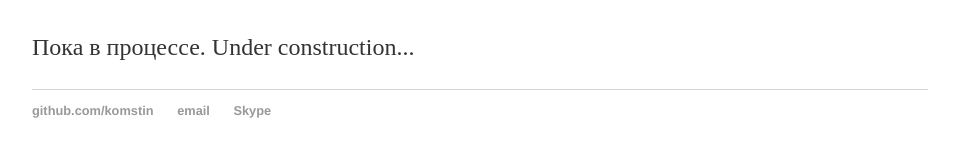
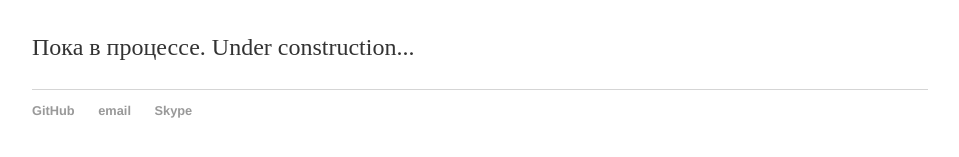
Before and after one commit to komstin/komstin.github.io, a Jekyll site: the page built from index.html, in a window 1280 px wide. Shown: the part 166-323 px from the top of the page, without its empty margins (160-1119 px from the left). Built offline with Jekyll 4.4.1, drawn with Linux system fonts in a browser that asks for light colours.

Commit message:
Update default.html

```diff
--- a/_layouts/default.html
+++ b/_layouts/default.html
@@ -20,7 +20,7 @@
 			</div><!-- /.container -->
 			<footer>
 	    		<ul>
-	        		<li><a href="https://github.com/komstin">github.com/komstin</a></li>
+	        		<li><a href="https://github.com/komstin">GitHub</a></li>
 	        		<li><a href="mailto:kl@rifco.ru">email</a></li>
               			<li><a href="skype:komstin?chat">Skype</a></li>
 				</ul>
```
